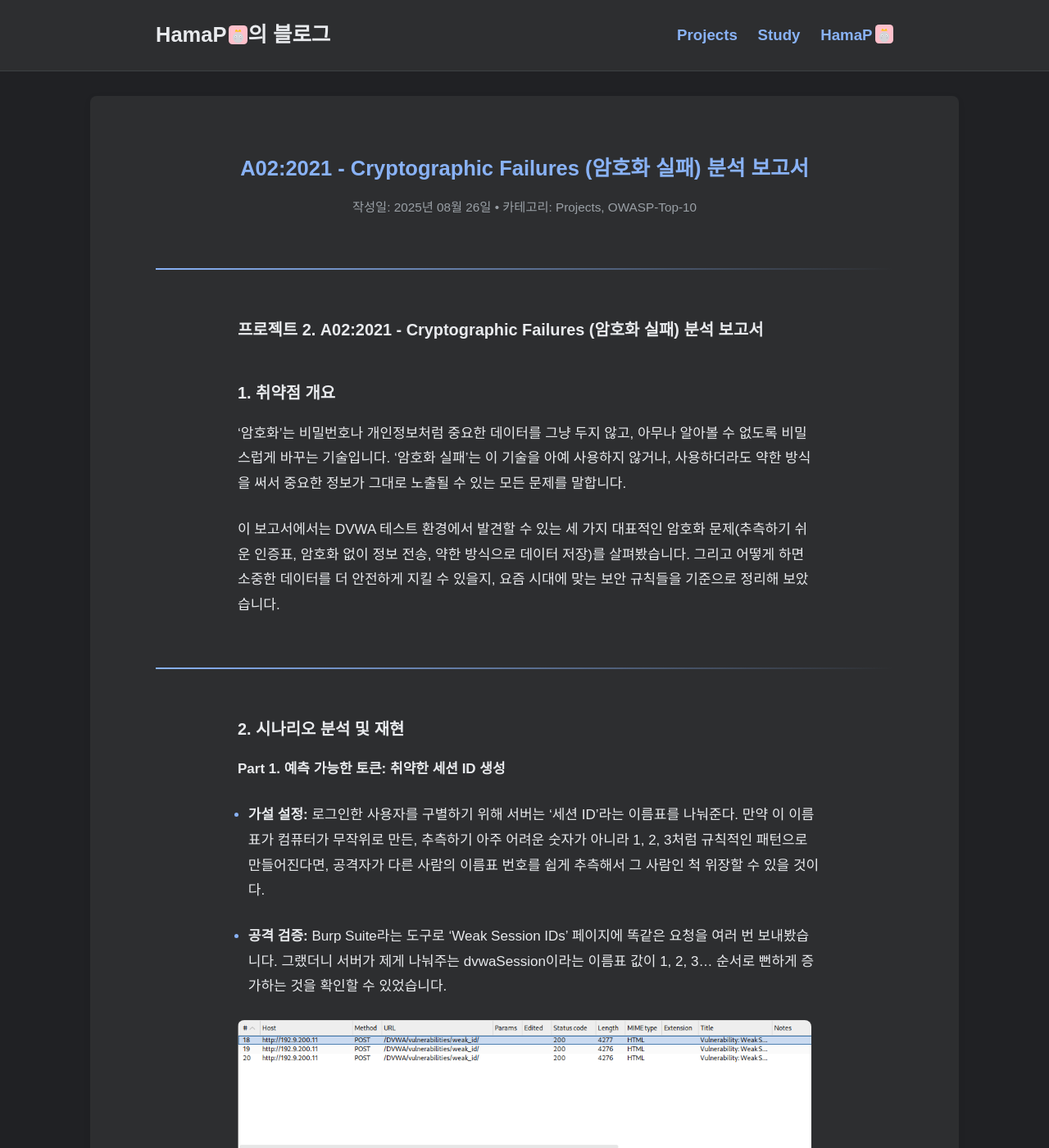
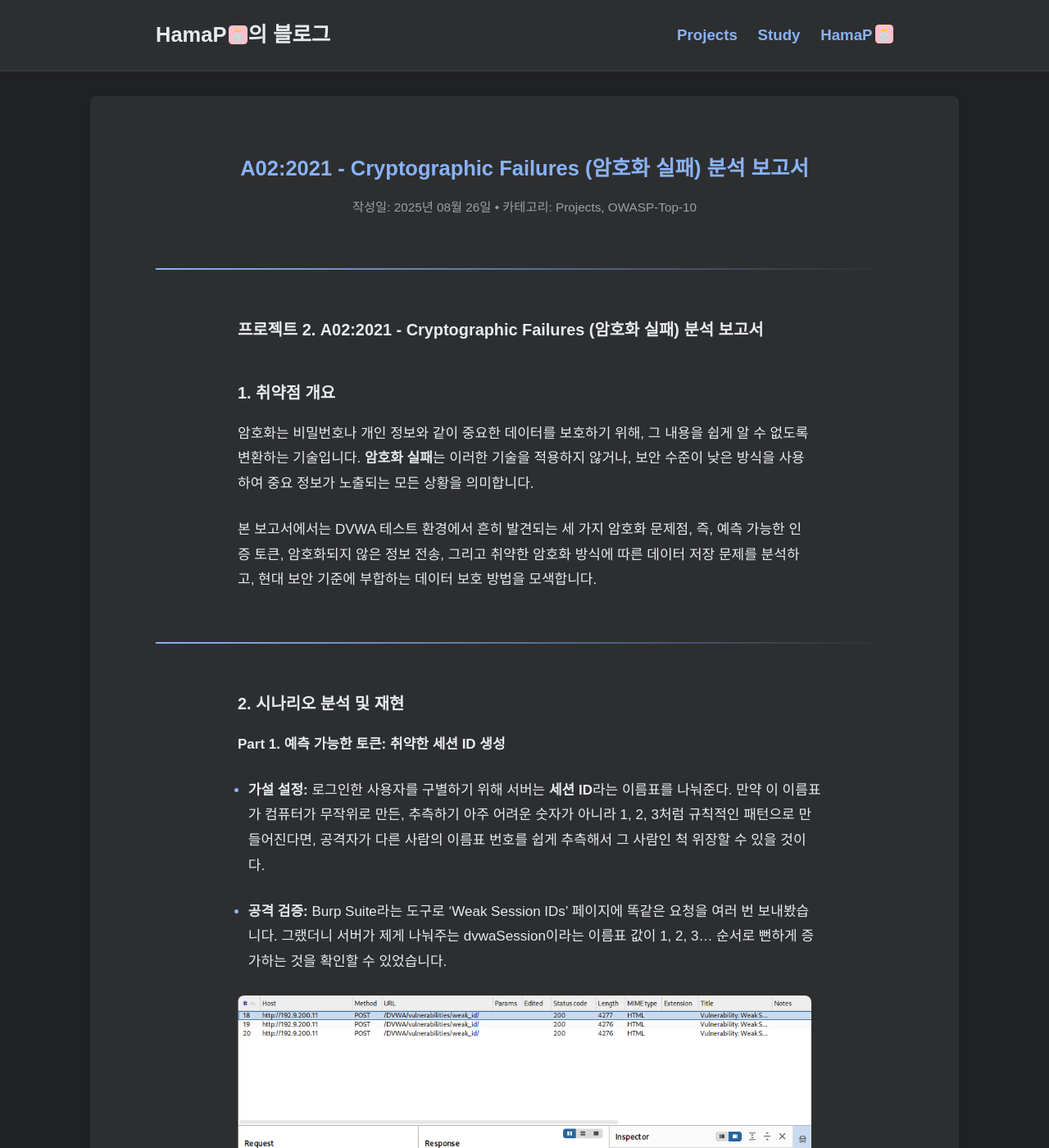
Before and after one commit to HamaP0/HamaP0.github.io, a Jekyll site: the page built from _posts/2025-08-26-A02_Cryptographic Failures.md, in a window 1280 px wide and 1400 px high. Shown: the whole window at 82% size. Built offline with Jekyll 4.4.1, drawn with Linux system fonts in a browser that asks for light colours; some web fonts are replaced; some of the changed text lies outside the part shown.

Commit message:
Update 2025-08-26-A02_Cryptographic Failures.md

```diff
--- a/_posts/2025-08-26-A02_Cryptographic Failures.md
+++ b/_posts/2025-08-26-A02_Cryptographic Failures.md
@@ -10,9 +10,9 @@ categories: Projects OWASP-Top-10
 
 ### **1. 취약점 개요**
 
-'암호화'는 비밀번호나 개인정보처럼 중요한 데이터를 그냥 두지 않고, 아무나 알아볼 수 없도록 비밀스럽게 바꾸는 기술입니다. '암호화 실패'는 이 기술을 아예 사용하지 않거나, 사용하더라도 약한 방식을 써서 중요한 정보가 그대로 노출될 수 있는 모든 문제를 말합니다.
+암호화는 비밀번호나 개인 정보와 같이 중요한 데이터를 보호하기 위해, 그 내용을 쉽게 알 수 없도록 변환하는 기술입니다. **암호화 실패**는 이러한 기술을 적용하지 않거나, 보안 수준이 낮은 방식을 사용하여 중요 정보가 노출되는 모든 상황을 의미합니다.
 
-이 보고서에서는 DVWA 테스트 환경에서 발견할 수 있는 세 가지 대표적인 암호화 문제(추측하기 쉬운 인증표, 암호화 없이 정보 전송, 약한 방식으로 데이터 저장)를 살펴봤습니다. 그리고 어떻게 하면 소중한 데이터를 더 안전하게 지킬 수 있을지, 요즘 시대에 맞는 보안 규칙들을 기준으로 정리해 보았습니다.
+본 보고서에서는 DVWA 테스트 환경에서 흔히 발견되는 세 가지 암호화 문제점, 즉, 예측 가능한 인증 토큰, 암호화되지 않은 정보 전송, 그리고 취약한 암호화 방식에 따른 데이터 저장 문제를 분석하고, 현대 보안 기준에 부합하는 데이터 보호 방법을 모색합니다.
 
 ---
 
@@ -21,7 +21,7 @@ categories: Projects OWASP-Top-10
 **Part 1. 예측 가능한 토큰: 취약한 세션 ID 생성**
 
 *   **가설 설정:**
-로그인한 사용자를 구별하기 위해 서버는 '세션 ID'라는 이름표를 나눠준다. 만약 이 이름표가 컴퓨터가 무작위로 만든, 추측하기 아주 어려운 숫자가 아니라 1, 2, 3처럼 규칙적인 패턴으로 만들어진다면, 공격자가 다른 사람의 이름표 번호를 쉽게 추측해서 그 사람인 척 위장할 수 있을 것이다.
+로그인한 사용자를 구별하기 위해 서버는 **세션 ID**라는 이름표를 나눠준다. 만약 이 이름표가 컴퓨터가 무작위로 만든, 추측하기 아주 어려운 숫자가 아니라 1, 2, 3처럼 규칙적인 패턴으로 만들어진다면, 공격자가 다른 사람의 이름표 번호를 쉽게 추측해서 그 사람인 척 위장할 수 있을 것이다.
 
 *   **공격 검증:**
 Burp Suite라는 도구로 'Weak Session IDs' 페이지에 똑같은 요청을 여러 번 보내봤습니다. 그랬더니 서버가 제게 나눠주는 dvwaSession이라는 이름표 값이 1, 2, 3... 순서로 뻔하게 증가하는 것을 확인할 수 있었습니다.
@@ -58,7 +58,7 @@ SQL Injection 공격으로 데이터베이스의 사용자 정보(users 테이
    ![' UNION SELECT user, password FROM users#]({{ "/assets/images/A02_P3-1.png" | relative_url }})
 
 *   **위험성 분석:**
-MD5 방식은 이제 너무 약해서 '레인보우 테이블'이라는, 미리 만들어 놓은 거대한 '해시-비밀번호' 정답표를 이용하면 단 몇 초 만에 원래 비밀번호를 찾아낼 수 있습니다. 만약 데이터베이스가 통째로 유출된다면, MD5로 저장된 비밀번호는 사실상 그냥 비밀번호를 그대로 저장한 것과 별 차이가 없을 정도로 위험합니다.
+MD5 방식은 이제 너무 약해서 **레인보우 테이블**이라는, 미리 만들어 놓은 거대한 **해시-비밀번호** 정답표를 이용하면 단 몇 초 만에 원래 비밀번호를 찾아낼 수 있습니다. 만약 데이터베이스가 통째로 유출된다면, MD5로 저장된 비밀번호는 사실상 그냥 비밀번호를 그대로 저장한 것과 별 차이가 없을 정도로 위험합니다.
 
 ---
 
@@ -66,11 +66,11 @@ MD5 방식은 이제 너무 약해서 '레인보우 테이블'이라는, 미리
 
 *   **원인: 최신 보안 규칙을 지키지 않은 것**
 
-위 세 가지 문제의 진짜 원인은 웹사이트를 만들 때 최신 보안 규칙들을 잘 지키지 않았기 때문입니다. 추측하면 안 되는 인증표를 순서대로 만들고, 비밀 정보를 암호화 없이 주고받으며, 보안 기능이 깨진 지 오래된 암호화 방식을 사용한 것이 모든 문제의 시작이었습니다.
+위에 제시된 세 가지 주요 문제의 원인은 웹사이트 개발 시 최신 보안 규칙을 제대로 지키지 않은 결과입니다. 예측 불가능해야 할 인증 토큰을 순차적으로 생성하고, 개인 정보를 암호화하지 않은 채로 전송하며, 취약점이 발견된 지 오래된 암호화 방식을 사용한 것이 문제의 핵심입니다.
 
 *   **해결 방안: 데이터 처리 단계별 보안 강화**
 
-암호화 문제를 막으려면, 데이터가 만들어지고, 인터넷을 통해 전달되고, 최종적으로 저장되는 모든 과정에서 아래와 같은 보안 규칙을 꼭 지켜야 한다고 생각합니다.
+암호화 문제를 막기 위해서는 데이터를 처리하는 각 단계별로 보안을 강화해야 하며, 특히 데이터 생성, 전송, 저장 시 아래 제시된 보안 규칙을 철저히 준수해야 합니다.
 
    ![보안 규칙]({{ "/assets/images/A02_table.png" | relative_url }})
 
@@ -84,4 +84,5 @@ MD5 방식은 이제 너무 약해서 '레인보우 테이블'이라는, 미리
 3.  **보안 토큰 생성:**
 *   세션 ID를 포함한 모든 보안 토큰은 반드시 예측이 불가능하도록, 암호학적으로 안전한 의사 난수 생성기(CSPRNG)를 통해 생성되어야 합니다.
 
+
 <hr class="short-rule">
```
